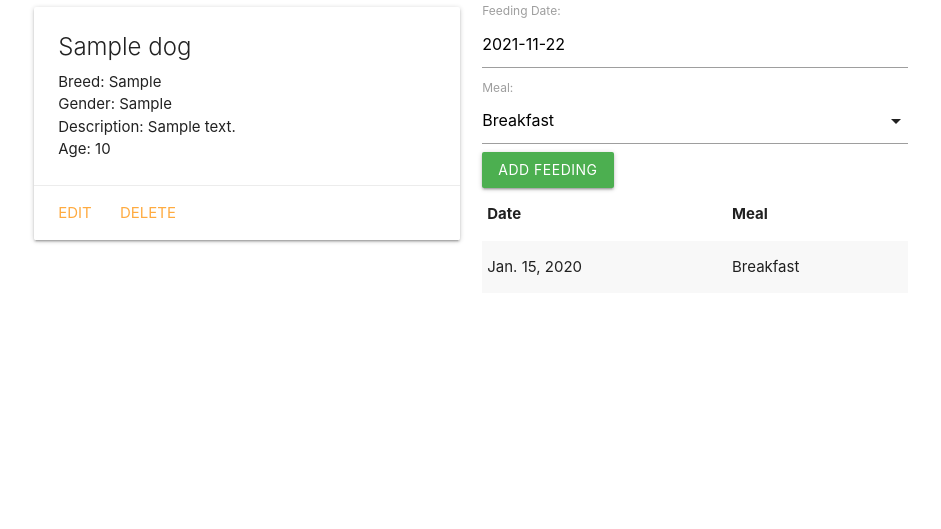
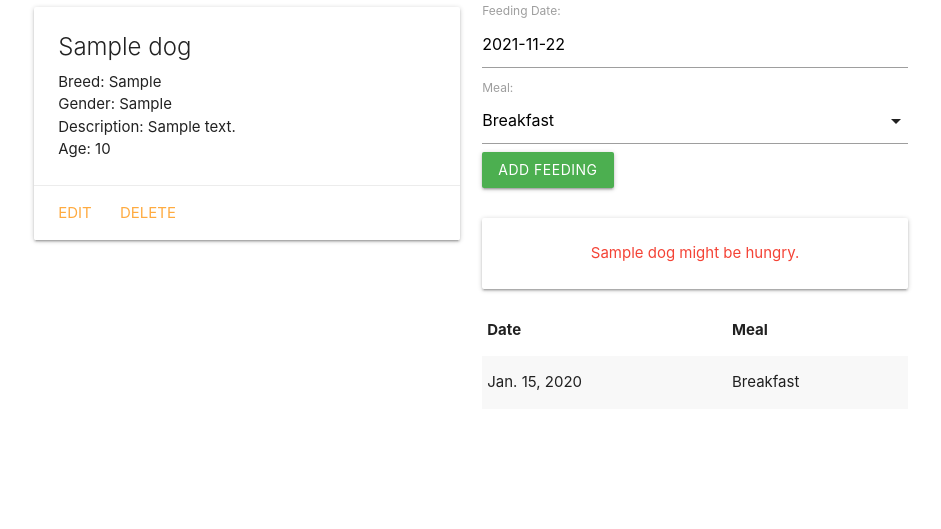
Before and after one commit to platosw/dog-collector, a Django app: page /dogs/1/ in a window 1280 px wide. Shown: the part 201-730 px from the top of the page, without its empty margins (169-1110 px from the left). Run offline with Django 3.2, Linux system fonts and the light colour scheme; tables that the repository leaves empty hold one stand-in row (values such as "Sample post").

Commit message:
add a custom method

```diff
--- a/main_app/models.py
+++ b/main_app/models.py
@@ -1,5 +1,6 @@
 from django.db import models
 from django.urls import reverse
+from datetime import date
 # Create your models here.
 
 MEALS = (
@@ -24,6 +25,11 @@ class Dog(models.Model):
 
     def get_absolute_url(self):
         return reverse('detail', kwargs={'pk': self.id})
+
+    # new method
+    def fed_for_today(self):
+        return self.feeding_set.filter(date=date.today()).count() >= len(MEALS)
+        # return len( self.feeding_set.filter(date=date.today()) )
 
 
 # Feeding model
--- a/main_app/templates/dogs/detail.html
+++ b/main_app/templates/dogs/detail.html
@@ -30,6 +30,16 @@
             {{ feeding_form.as_p }}
             <input class="btn green" type="submit" value="Add Feeding">
         </form>
+        <br />
+        {% if dog.fed_for_today %}
+        <div class="card-panel teal-text center-align">
+            {{ dog.name }} has been fed enough meals for today.
+        </div>
+        {% else %}
+        <div class="card-panel red-text center-align">
+            {{ dog.name }} might be hungry.
+        </div>
+        {% endif %}
         <table class="striped">
             <thead>
                 <tr>
```
